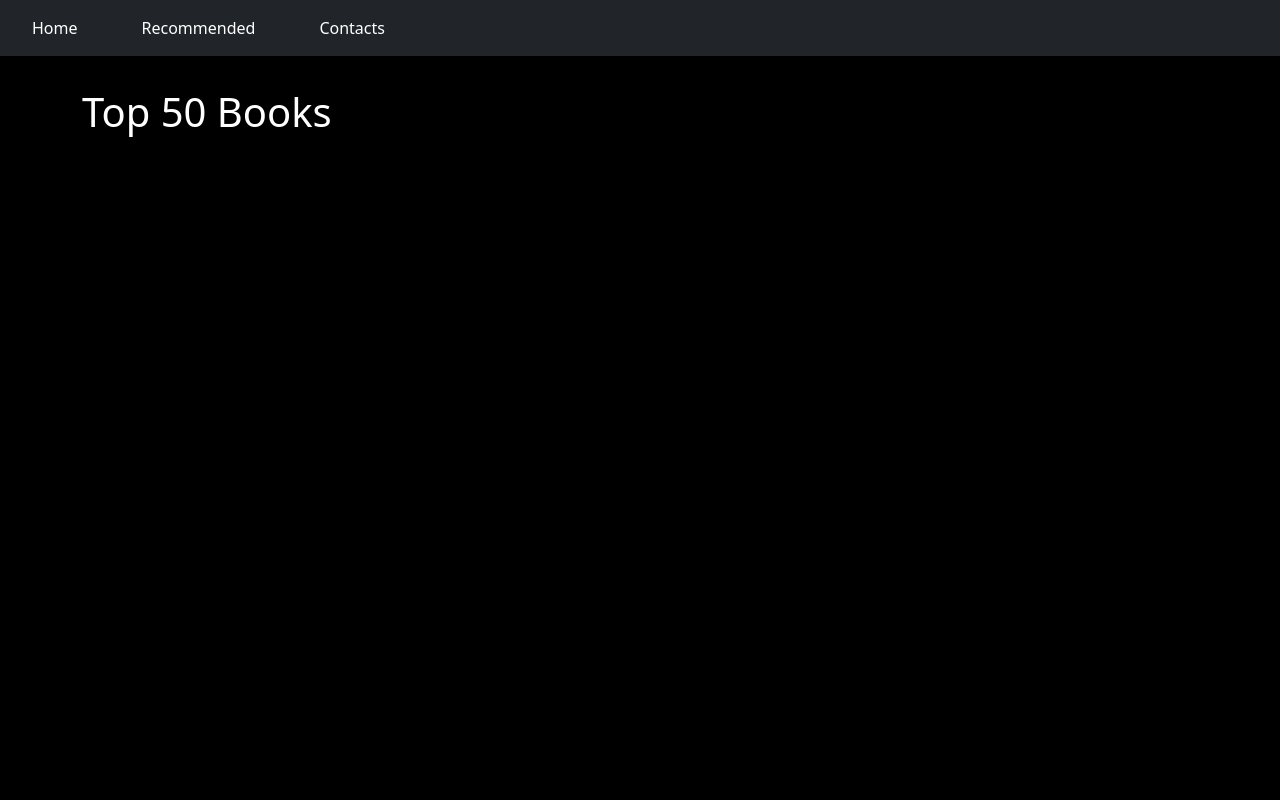
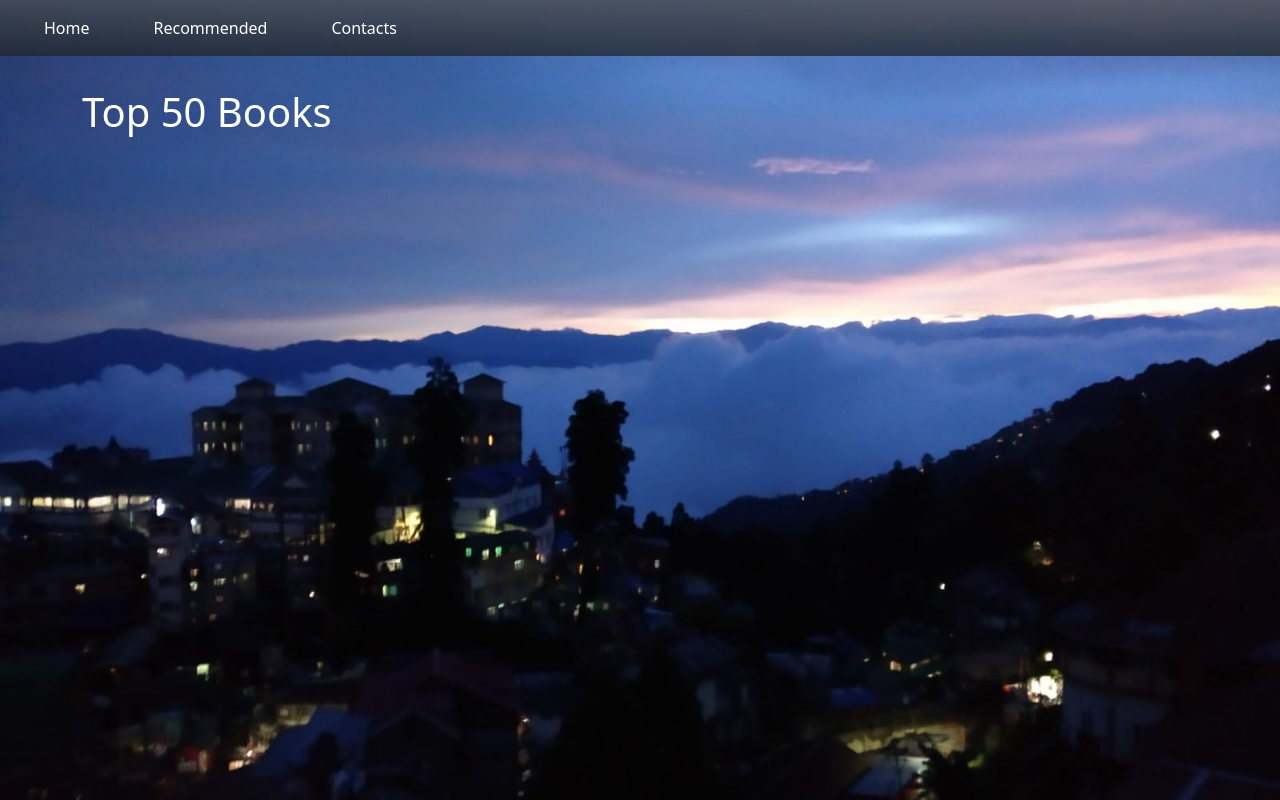
Before and after one commit to nirmit27/Book-Recommender-System, a Flask app: page / in a window 1280 px wide. Run offline with Flask 3, Linux system fonts and the light colour scheme; parts of the project's set-up code (start-up, migrations or seed data) failed here and were passed over.

Commit message:
background setting

```diff
--- a/static/styles.css
+++ b/static/styles.css
@@ -8,14 +8,23 @@
     display: none;
 }
 
+body{
+    background-image: url("./blue_bg.jpg");
+    background-position: center;
+    background-repeat: no-repeat;
+    background-size: cover;
+    height: 100vh;
+    background-attachment: fixed;
+}
+
 a{
     text-decoration: none !important;
 }
 
 a:hover{
-    color: blueviolet !important;
+    color: rgb(204, 177, 230) !important;
 }
 
 img{
-    box-shadow: 0 0 8px whitesmoke;
+    box-shadow: 0 0 4px grey;
 }
--- a/templates/index.html
+++ b/templates/index.html
@@ -24,7 +24,7 @@
   </head>
   <body class="bg-black">
     <!------------------------------------------- N A V B A R ------------------------------------------->
-    <nav class="navbar navbar-expand-lg bg-dark bg-gradient>
+    <nav class="navbar navbar-expand-lg bg-dark bg-gradient bg-opacity-75">
       <div class="container-fluid">
         <div class="collapse navbar-collapse">
           <ul class="navbar-nav">
@@ -58,13 +58,13 @@
 
         {% for i in range(book|length) %}
         <div class="col-md-3 mt-4">
-          <div class="card bg-transparent" style="height: 24rem;">
+          <div class="card bg-primary bg-gradient bg-opacity-10 border-0" style="height: 24rem;">
             <div class="card-body p-4">
               <img src="{{ img[i] }}" alt="book_cover" class="card-img-top mb-3 rounded" style="width: auto; height: 180px;">
-              <h5 class="text-white">{{ book[i] }}</h2>
-              <h6 class="text-white">{{ author[i] }}</h4>
-              <h6 class="text-white">{{ votes[i] }}</h4>
-              <h6 class="text-white">{{ rating[i] }}</h4>
+              <h5 class="text-white">{{ book[i] }}</h5>
+              <h6 class="text-white">{{ author[i] }}</h6>
+              <h6 class="text-white">{{ votes[i] }}</h6>
+              <h6 class="text-white">{{ rating[i] }}</h6>
             </div>
           </div>
         </div>
@@ -72,12 +72,8 @@
 
       </div>
     </div>
+    </div>
+    <!--------------------------------------------------------------------------------------------------->
 
-      <!-- {% for i in range(book|length) %} -->
-      <!-- {% endfor %} -->
-
-    </div>
-
-    <!--------------------------------------------------------------------------------------------------->
   </body>
 </html>
```
